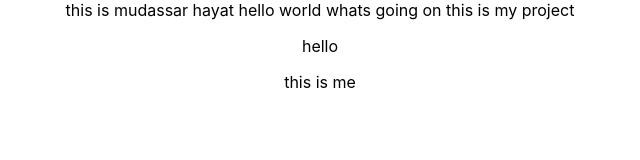
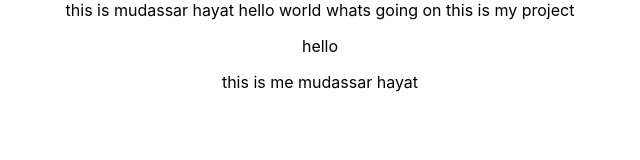
Before and after one commit to mudassirHayat/iterian, a React (Create React App) app: page / in a window 1280 px wide. Shown: the top 160 px of the page, without its empty margins (320-960 px from the left). Built offline with nearby package versions, Linux system fonts and the light colour scheme.

Commit message:
Update App.js

```diff
--- a/src/App.js
+++ b/src/App.js
@@ -9,7 +9,7 @@ function App() {
      whats going on
      this is my project
      <p>hello</p>
-     this is me
+     this is me mudassar hayat
     </div>
   );
 }
```
